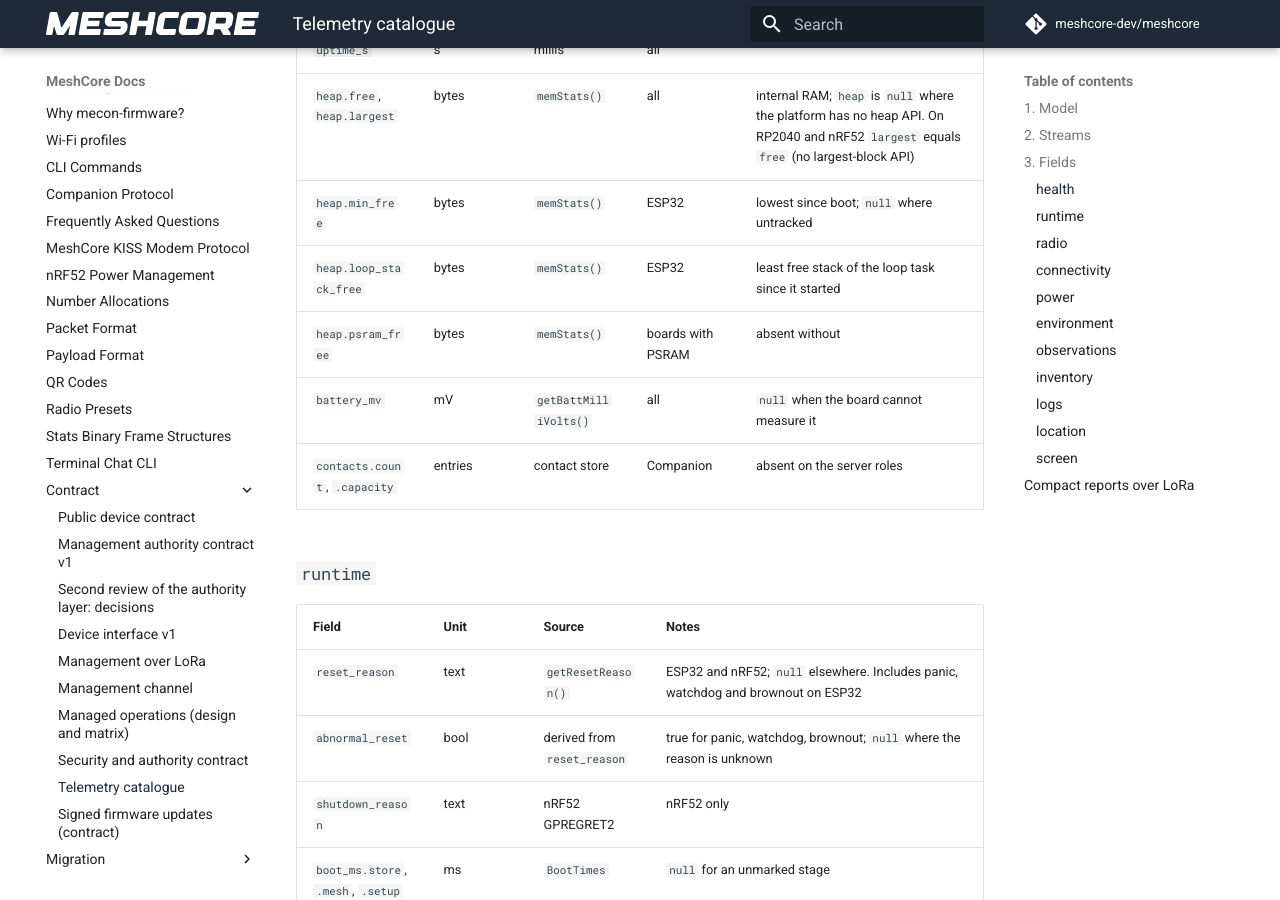
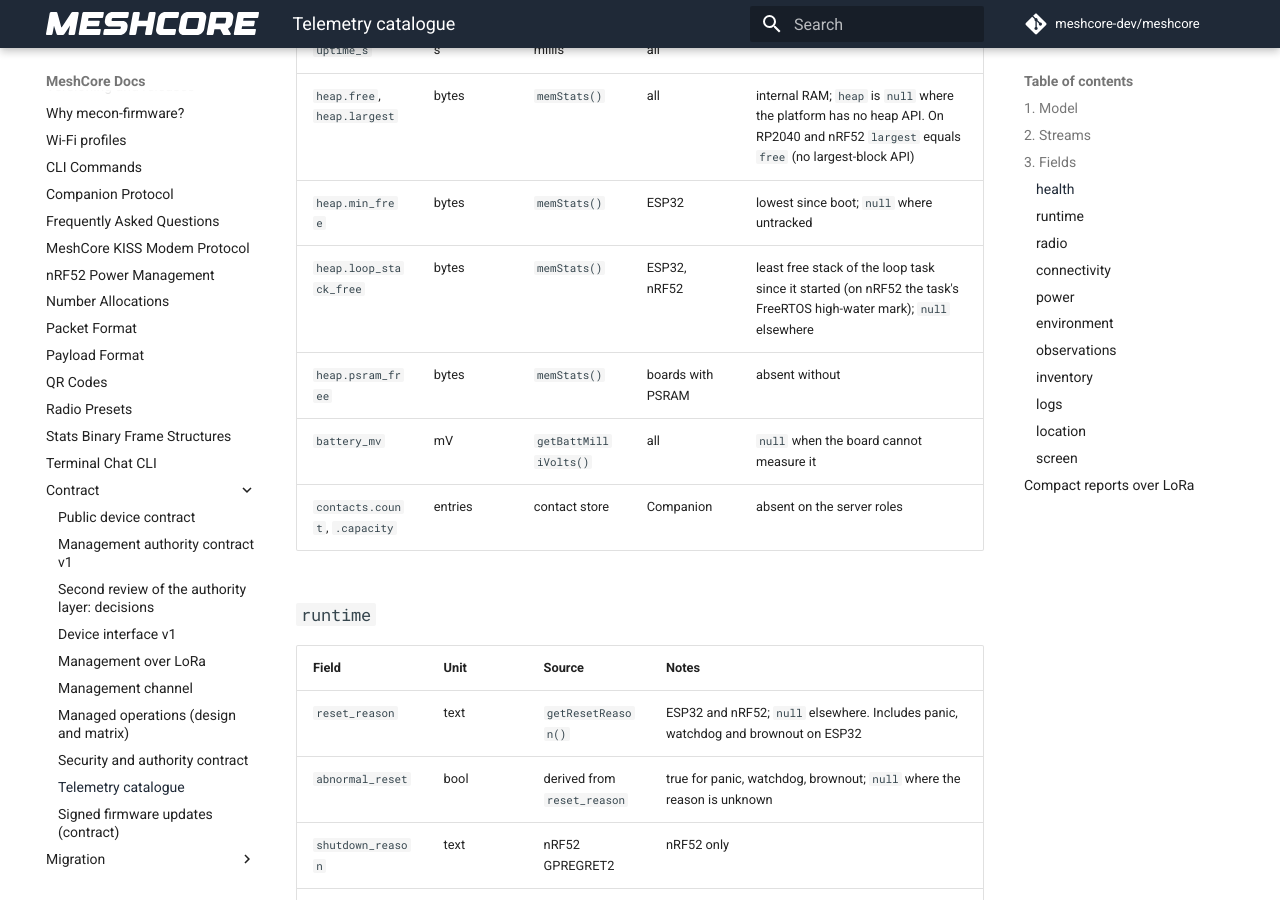
Before and after one commit to hoejriis/mecon-firmware, an MkDocs documentation site: the page built from docs/contract/TELEMETRY.md, in a window 1280 px wide and 900 px high, scrolled down 2790 px. Built offline with MkDocs 1.6.1 and Material for MkDocs 9.7.7, drawn with Linux system fonts in a browser that asks for light colours; comment, search, counter and statistics services are not loaded.

Commit message:
Contract: heap.loop_stack_free is reported on nRF52 too
TELEMETRY listed the field as ESP32 only, but nRF52 builds report the loop task's FreeRTOS
high-water mark (src/helpers/NrfWorker.cpp), read on a T1000-E as 808 B on 2026-11-08 (Issue #417).
Other platforms answer null.

Co-Authored-By: Claude Opus 5.5 (1M context) <noreply@anthropic.com>

```diff
--- a/docs/contract/TELEMETRY.md
+++ b/docs/contract/TELEMETRY.md
@@ -38,7 +38,7 @@ This page is the one telemetry model. The device interface ([DEVICE_INTERFACE](D
 | `uptime_s` | s | millis | all | |
 | `heap.free`, `heap.largest` | bytes | `memStats()` | all | internal RAM; `heap` is `null` where the platform has no heap API. On RP2040 and nRF52 `largest` equals `free` (no largest-block API) |
 | `heap.min_free` | bytes | `memStats()` | ESP32 | lowest since boot; `null` where untracked |
-| `heap.loop_stack_free` | bytes | `memStats()` | ESP32 | least free stack of the loop task since it started |
+| `heap.loop_stack_free` | bytes | `memStats()` | ESP32, nRF52 | least free stack of the loop task since it started (on nRF52 the task's FreeRTOS high-water mark); `null` elsewhere |
 | `heap.psram_free` | bytes | `memStats()` | boards with PSRAM | absent without |
 | `battery_mv` | mV | `getBattMilliVolts()` | all | `null` when the board cannot measure it |
 | `contacts.count`, `.capacity` | entries | contact store | Companion | absent on the server roles |
```
